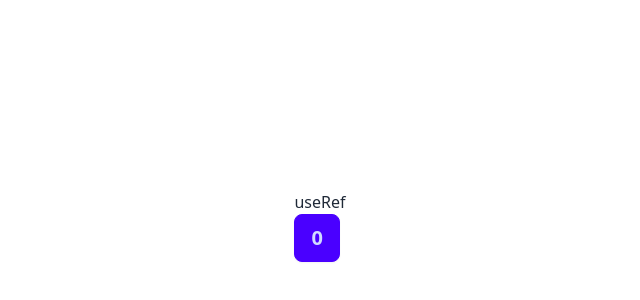
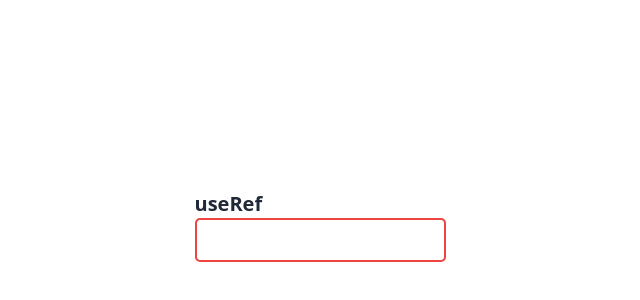
Before and after one commit to mahmud035/Level-2-Frontend-Track-All-Modules, a React (Vite) app in the folder 3. React Design Patterns/react-hooks/: page / in a window 1280 px wide. Shown: the part 174-474 px from the top of the page, without its empty margins (320-960 px from the left). Built offline with nearby package versions, Linux system fonts and the light colour scheme.

Commit message:
3-2 Reference Of A HTML Tag Using UseRef

```diff
--- a/3. React Design Patterns/react-hooks/src/App.tsx
+++ b/3. React Design Patterns/react-hooks/src/App.tsx
@@ -11,7 +11,8 @@
 // import UseEffectFetchCleanupExample from './pages/UseEffectFetchCleanupExample';
 // import UseEffectUseObjectAsADependency from './pages/UseEffectUseObjectAsADependency';
 
-import UseRefExample from './pages/UseRefExample';
+// import UseRefExample from './pages/UseRefExample';
+import UseRefReferenceOfHtmlTag from './pages/UseRefReferenceOfHtmlTag';
 
 function App() {
   // const [counter, setCounter] = useState(0);
@@ -30,7 +31,8 @@ function App() {
       {/* <UseEffectFetchCleanupExample /> */}
       {/* <UseEffectUseObjectAsADependency /> */}
 
-      <UseRefExample />
+      {/* <UseRefExample /> */}
+      <UseRefReferenceOfHtmlTag />
     </div>
   );
 }
--- a/3. React Design Patterns/react-hooks/src/pages/UseRefExample.tsx
+++ b/3. React Design Patterns/react-hooks/src/pages/UseRefExample.tsx
@@ -14,7 +14,7 @@ const UseRefExample = () => {
 
   return (
     <div>
-      <h1>useRef</h1>
+      <h1 className="text-xl font-semibold">useRef</h1>
       <button
         onClick={() => increment()}
         className="text-xl font-semibold btn btn-primary"
--- /dev/null
+++ b/3. React Design Patterns/react-hooks/src/pages/UseRefReferenceOfHtmlTag.tsx
@@ -0,0 +1,27 @@
+import { useEffect, useRef } from 'react';
+
+const UseRefReferenceOfHtmlTag = () => {
+  const myRef = useRef<HTMLInputElement | null>(null);
+
+  useEffect(() => {
+    // input element will be focused after initial page load / reloading the page
+    myRef.current?.focus();
+  }, []);
+
+  return (
+    <div>
+      <h1 className="text-xl font-semibold">useRef</h1>
+      <form>
+        <input
+          ref={myRef}
+          type="text"
+          name="name"
+          id="name"
+          className="p-2 border-2 border-green-500 rounded focus:outline-2 focus:outline-red-500"
+        />
+      </form>
+    </div>
+  );
+};
+
+export default UseRefReferenceOfHtmlTag;
```
